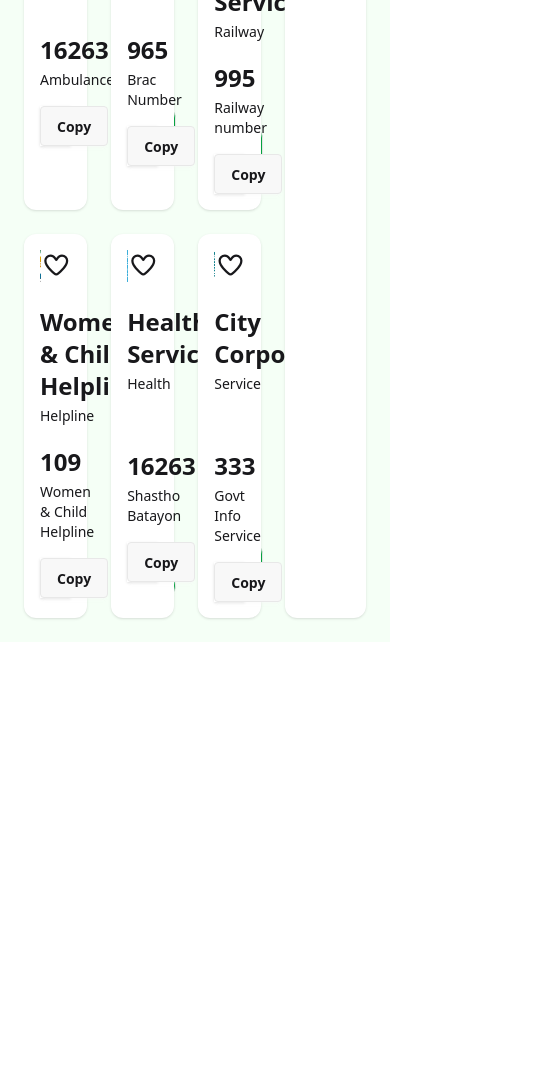
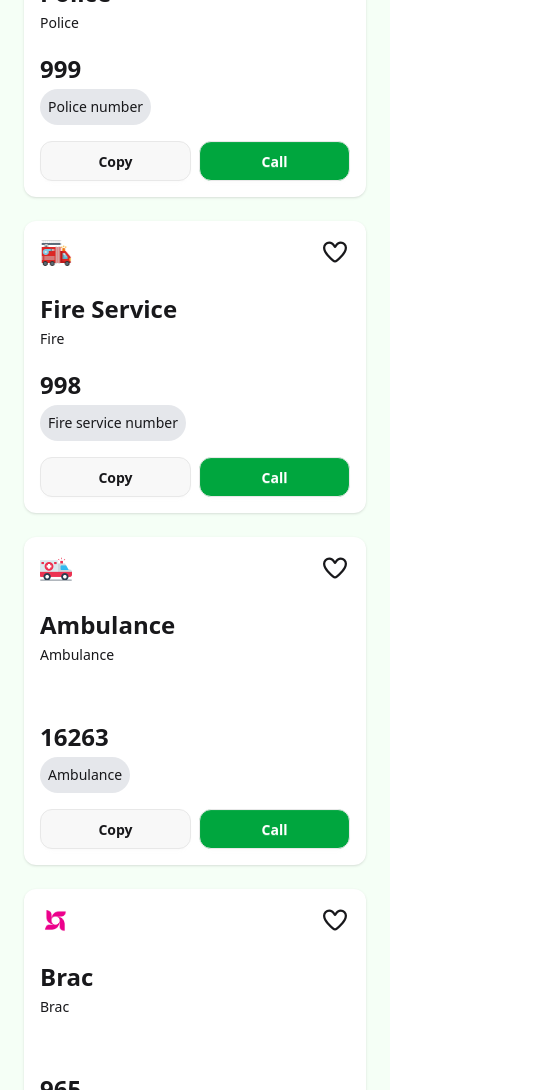
Before and after one commit to kamrul397/B12-A5-Emergency-Hotline-Main, a plain HTML site: page index.html in a window 390 px wide. Shown: the part 910-2000 px from the top of the page, 535 px wide, since content can reach past the window. Before the commit the page ends 1552 px from the top, so only its background shows below. Drawn offline with nearby package versions, Linux system fonts and the light colour scheme.

Commit message:
responsive added

```diff
--- a/index.html
+++ b/index.html
@@ -25,30 +25,34 @@
     <script src="https://cdn.jsdelivr.net/npm/@tailwindcss/browser@4"></script>
   </head>
   <body>
-    <!-- navbar  -->
-    <div class="navbar bg-white px-4 m-3 flex justify-between">
-      <div class="flex items-center gap-2 ml-4">
+    <!-- Navbar -->
+    <div
+      class="navbar bg-white px-4 m-1 flex flex-col md:flex-row md:justify-between md:items-center gap-4"
+    >
+      <!-- Left side -->
+      <div class="flex items-center gap-2">
         <img src="assets/logo.png" class="w-10 h-10" />
-        <span class="ml-2 font-bold text-green-700"
-          >Emergency <br />Service</span
-        >
+        <span class="ml-2 font-bold text-green-700">
+          Emergency <br />Service
+        </span>
       </div>
 
       <!-- Right side -->
-      <div class="flex items-center gap-10 mr-5">
-        <!-- Heart with image -->
-
+      <div
+        class="flex flex-row items-center gap-3 sm:gap-10 justify-center md:justify-end w-full md:w-auto"
+      >
+        <!-- Heart -->
         <div class="flex items-center gap-2 bg-green-100 rounded-4xl btn">
           <img src="assets/heart.png" alt="coin" class="w-6 h-6" />
           <span id="heartCount" class="font-bold">0</span>
         </div>
 
-        <!-- Coin (example with text or image) -->
-
+        <!-- Coin -->
         <div class="flex items-center gap-2 bg-green-100 rounded-4xl btn">
           <img src="assets/coin.png" alt="heart" class="w-6 h-6" />
           <span class="font-bold" id="coin">100</span>
         </div>
+
         <!-- Copy Button -->
         <button
           id="copy-btn-main"
@@ -59,9 +63,9 @@
       </div>
     </div>
 
-    <!-- hero section -->
+    <!-- Hero Section -->
     <div
-      class="text-white text-center py-5"
+      class="text-white text-center py-8 px-4"
       style="
         background: linear-gradient(
           90deg,
@@ -71,19 +75,31 @@
         );
       "
     >
-      <img src="assets/logo-dark.png" class="mx-auto w-20 mb-4" />
-      <h1 class="text-3xl font-bold">Emergency Service Directory</h1>
-      <p class="mt-2 text-sm">
-        Government Emergency Services at Your Fingertip - A Project by
+      <!-- Logo -->
+      <img
+        src="assets/logo-dark.png"
+        class="mx-auto w-16 sm:w-20 md:w-24 mb-4"
+      />
+
+      <!-- Title -->
+      <h1 class="text-2xl sm:text-3xl md:text-4xl font-bold">
+        Emergency Service Directory
+      </h1>
+
+      <!-- Description -->
+      <p
+        class="mt-2 text-xs sm:text-sm md:text-base max-w-xl mx-auto leading-relaxed"
+      >
+        Government Emergency Services at Your Fingertip – A Project by
         Government of the People's Republic of Bangladesh
       </p>
     </div>
 
     <!-- emergency hotline section -->
-    <div class="bg-[#f5fff6] p-6 grid grid-cols-7 gap-6">
+    <div class="bg-[#f5fff6] p-6 grid grid-cols-1 lg:grid-cols-7 gap-6">
       <!-- Card Section (80%) -->
-      <div class="col-span-5">
-        <div class="grid grid-cols-3 gap-6">
+      <div class="lg:col-span-5 order-2 lg:order-1">
+        <div class="grid grid-cols-1 sm:grid-cols-2 lg:grid-cols-3 gap-6">
           <!-- Emergency -->
           <div class="card bg-white shadow p-4 rounded-xl">
             <div class="flex justify-between">
@@ -101,14 +117,16 @@
               </div>
               <div>
                 <p class="text-2xl font-bold mt-2 hotline-number">999</p>
-                <p class="text-sm mt-1">Emergency number</p>
+                <p class="text-sm mt-1 bg-gray-200 p-2 rounded-full">
+                  Emergency number
+                </p>
               </div>
             </div>
-            <div class="flex justify-between mt-4 shadow-sm w-full gap-2">
-              <button id="" class="btn flex-1 copy-btn">Copy</button>
+            <div class="flex justify-between mt-4 w-full gap-2">
+              <button id="" class="btn flex-1 copy-btn rounded-xl">Copy</button>
               <button
                 id="call-btn"
-                class="bg-[rgba(0,166,62,1)] btn rounded-xl flex-1"
+                class="bg-[rgba(0,166,62,1)] btn rounded-xl flex-1 call-btn text-white"
               >
                 Call
               </button>
@@ -132,14 +150,16 @@
               </div>
               <div>
                 <p class="text-2xl font-bold mt-2 hotline-number">999</p>
-                <p class="text-sm mt-1">Police number</p>
+                <p class="text-sm mt-1 bg-gray-200 p-2 rounded-full">
+                  Police number
+                </p>
               </div>
             </div>
-            <div class="flex justify-between mt-4 shadow-sm w-full gap-2">
-              <button class="btn flex-1 copy-btn">Copy</button>
+            <div class="flex justify-between mt-4 w-full gap-2">
+              <button class="btn flex-1 copy-btn rounded-xl">Copy</button>
               <button
                 id="call-btn"
-                class="bg-[rgba(0,166,62,1)] btn rounded-xl flex-1"
+                class="bg-[rgba(0,166,62,1)] btn rounded-xl flex-1 call-btn text-white"
               >
                 Call
               </button>
@@ -163,14 +183,16 @@
               </div>
               <div>
                 <p class="text-2xl font-bold mt-2 hotline-number">998</p>
-                <p class="text-sm mt-1">Fire service number</p>
+                <p class="text-sm mt-1 bg-gray-200 p-2 rounded-full">
+                  Fire service number
+                </p>
               </div>
             </div>
-            <div class="flex justify-between mt-4 shadow-sm w-full gap-2">
-              <button class="btn flex-1 copy-btn">Copy</button>
+            <div class="flex justify-between mt-4 w-full gap-2">
+              <button class="btn flex-1 copy-btn rounded-xl">Copy</button>
               <button
                 id="call-btn"
-                class="bg-[rgba(0,166,62,1)] btn rounded-xl flex-1"
+                class="bg-[rgba(0,166,62,1)] btn rounded-xl flex-1 call-btn text-white"
               >
                 Call
               </button>
@@ -195,14 +217,16 @@
               <br />
               <div>
                 <p class="text-2xl font-bold mt-2 hotline-number">16263</p>
-                <p class="text-sm mt-1">Ambulance</p>
+                <p class="text-sm mt-1 bg-gray-200 p-2 rounded-full">
+                  Ambulance
+                </p>
               </div>
             </div>
-            <div class="flex justify-between mt-4 shadow-sm w-full gap-2">
-              <button class="btn flex-1 copy-btn">Copy</button>
+            <div class="flex justify-between mt-4 w-full gap-2">
+              <button class="btn flex-1 copy-btn rounded-xl">Copy</button>
               <button
                 id="call-btn"
-                class="bg-[rgba(0,166,62,1)] btn rounded-xl flex-1"
+                class="bg-[rgba(0,166,62,1)] btn rounded-xl flex-1 call-btn text-white"
               >
                 Call
               </button>
@@ -227,14 +251,16 @@
               <br />
               <div>
                 <p class="text-2xl font-bold mt-2 hotline-number">965</p>
-                <p class="text-sm mt-1">Brac Number</p>
+                <p class="text-sm mt-1 bg-gray-200 p-2 rounded-full">
+                  Brac Number
+                </p>
               </div>
             </div>
-            <div class="flex justify-between mt-4 shadow-sm w-full gap-2">
-              <button class="btn flex-1 copy-btn">Copy</button>
+            <div class="flex justify-between mt-4 w-full gap-2">
+              <button class="btn flex-1 copy-btn rounded-xl">Copy</button>
               <button
                 id="call-btn"
-                class="bg-[rgba(0,166,62,1)] btn rounded-xl flex-1"
+                class="bg-[rgba(0,166,62,1)] btn rounded-xl flex-1 call-btn text-white"
               >
                 Call
               </button>
@@ -264,14 +290,16 @@
               </div>
               <div>
                 <p class="text-2xl font-bold mt-2 hotline-number">995</p>
-                <p class="text-sm mt-1">Railway number</p>
+                <p class="text-sm mt-1 bg-gray-200 p-2 rounded-full">
+                  Railway number
+                </p>
               </div>
             </div>
-            <div class="flex justify-between mt-4 shadow-sm w-full gap-2">
-              <button class="btn flex-1 copy-btn">Copy</button>
+            <div class="flex justify-between mt-4 w-full gap-2">
+              <button class="btn flex-1 copy-btn rounded-xl">Copy</button>
               <button
                 id="call-btn"
-                class="bg-[rgba(0,166,62,1)] btn rounded-xl flex-1"
+                class="bg-[rgba(0,166,62,1)] btn rounded-xl flex-1 call-btn text-white"
               >
                 Call
               </button>
@@ -299,14 +327,16 @@
               </div>
               <div>
                 <p class="text-2xl font-bold mt-2 hotline-number">109</p>
-                <p class="text-sm mt-1">Women & Child Helpline</p>
+                <p class="text-sm mt-1 bg-gray-200 p-2 rounded-full">
+                  Women & Child Helpline
+                </p>
               </div>
             </div>
-            <div class="flex justify-between mt-4 shadow-sm w-full gap-2">
-              <button class="btn flex-1 copy-btn">Copy</button>
+            <div class="flex justify-between mt-4 w-full gap-2">
+              <button class="btn flex-1 copy-btn rounded-xl">Copy</button>
               <button
                 id="call-btn"
-                class="bg-[rgba(0,166,62,1)] btn rounded-xl flex-1"
+                class="bg-[rgba(0,166,62,1)] btn rounded-xl flex-1 call-btn text-white"
               >
                 Call
               </button>
@@ -335,14 +365,16 @@
               <br />
               <div>
                 <p class="text-2xl font-bold mt-2 hotline-number">16263</p>
-                <p class="text-sm mt-1">Shastho Batayon</p>
+                <p class="text-sm mt-1 bg-gray-200 p-2 rounded-full">
+                  Shastho Batayon
+                </p>
               </div>
             </div>
-            <div class="flex justify-between mt-4 shadow-sm w-full gap-2">
-              <button class="btn flex-1 copy-btn">Copy</button>
+            <div class="flex justify-between mt-4 w-full gap-2">
+              <button class="btn flex-1 copy-btn rounded-xl">Copy</button>
               <button
                 id="call-btn"
-                class="bg-[rgba(0,166,62,1)] btn rounded-xl flex-1"
+                class="bg-[rgba(0,166,62,1)] btn rounded-xl flex-1 call-btn text-white"
               >
                 Call
               </button>
@@ -371,14 +403,16 @@
               <br />
               <div>
                 <p class="text-2xl font-bold mt-2 hotline-number">333</p>
-                <p class="text-sm mt-1">Govt Info Service</p>
+                <p class="text-sm mt-1 bg-gray-200 p-2 rounded-full">
+                  Govt Info Service
+                </p>
               </div>
             </div>
-            <div class="flex justify-between mt-4 shadow-sm w-full gap-2">
-              <button class="btn flex-1 copy-btn">Copy</button>
+            <div class="flex justify-between mt-4 w-full gap-2">
+              <button class="btn flex-1 copy-btn rounded-xl">Copy</button>
               <button
                 id="call-btn"
-                class="bg-[rgba(0,166,62,1)] btn rounded-xl flex-1"
+                class="bg-[rgba(0,166,62,1)] btn rounded-xl flex-1 call-btn text-white"
               >
                 Call
               </button>
@@ -388,7 +422,7 @@
       </div>
 
       <!-- History Section (20%) -->
-      <div class="col-span-2">
+      <div class="lg:col-span-2 order-1 lg:order-2">
         <div class="card bg-white shadow p-4 rounded-xl h-full">
           <div class="flex justify-between items-center mb-5">
             <h2 class="font-bold text-2xl flex items-center gap-3">
--- a/style/style.css
+++ b/style/style.css
@@ -1,3 +1,7 @@
 .heart-btn {
   cursor: pointer;
 }
+
+body {
+  overflow-x: hidden;
+}
```
Also changed, not shown: index.js (+4 -3 lines).
